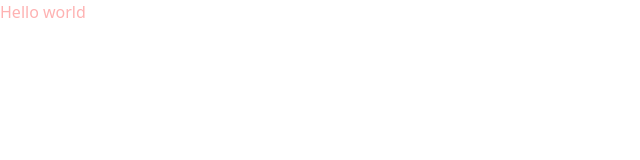
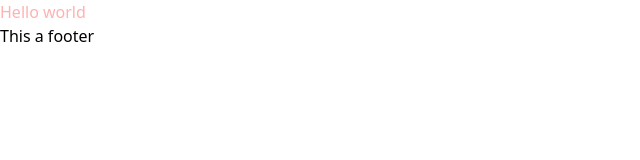
Before and after one commit to abdulbasit-dev/kurd-freelancers, a React (Create React App) app: page / in a window 1280 px wide. Shown: the top 160 px of the page, without its empty margins (0-640 px from the left). Built offline with nearby package versions, Linux system fonts and the light colour scheme.

Commit message:
adding footer

```diff
--- a/src/App.js
+++ b/src/App.js
@@ -1,9 +1,11 @@
 import React from "react";
+import Footer from "./components/Footer";
 
 function App() {
   return (
     <div className="">
       <h1 className="text-red-300">Hello world</h1>
+      <Footer />
     </div>
   );
 }
--- /dev/null
+++ b/src/components/Footer.jsx
@@ -0,0 +1,11 @@
+import React from "react";
+
+function Footer() {
+  return (
+    <div>
+      <h1>This a footer</h1>
+    </div>
+  );
+}
+
+export default Footer;
```
